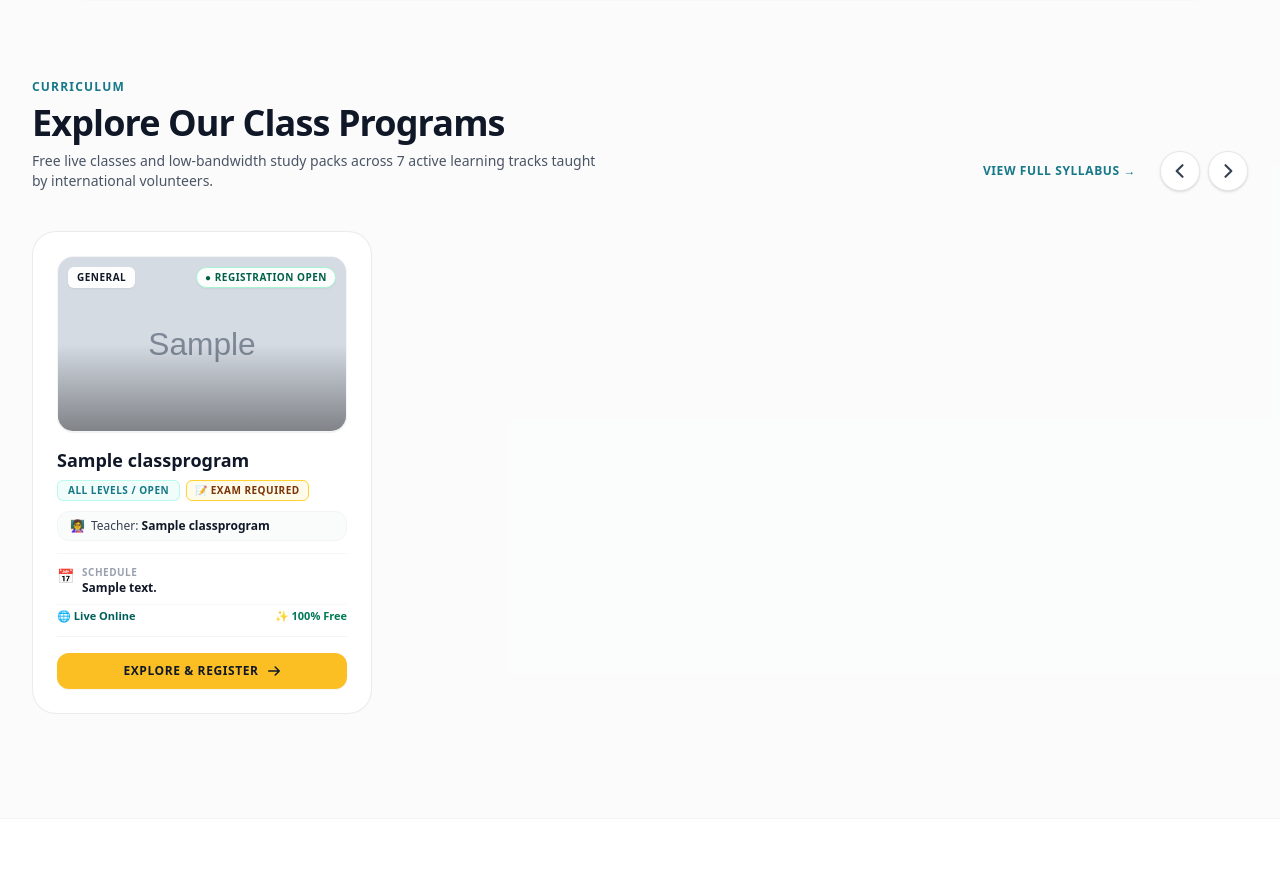
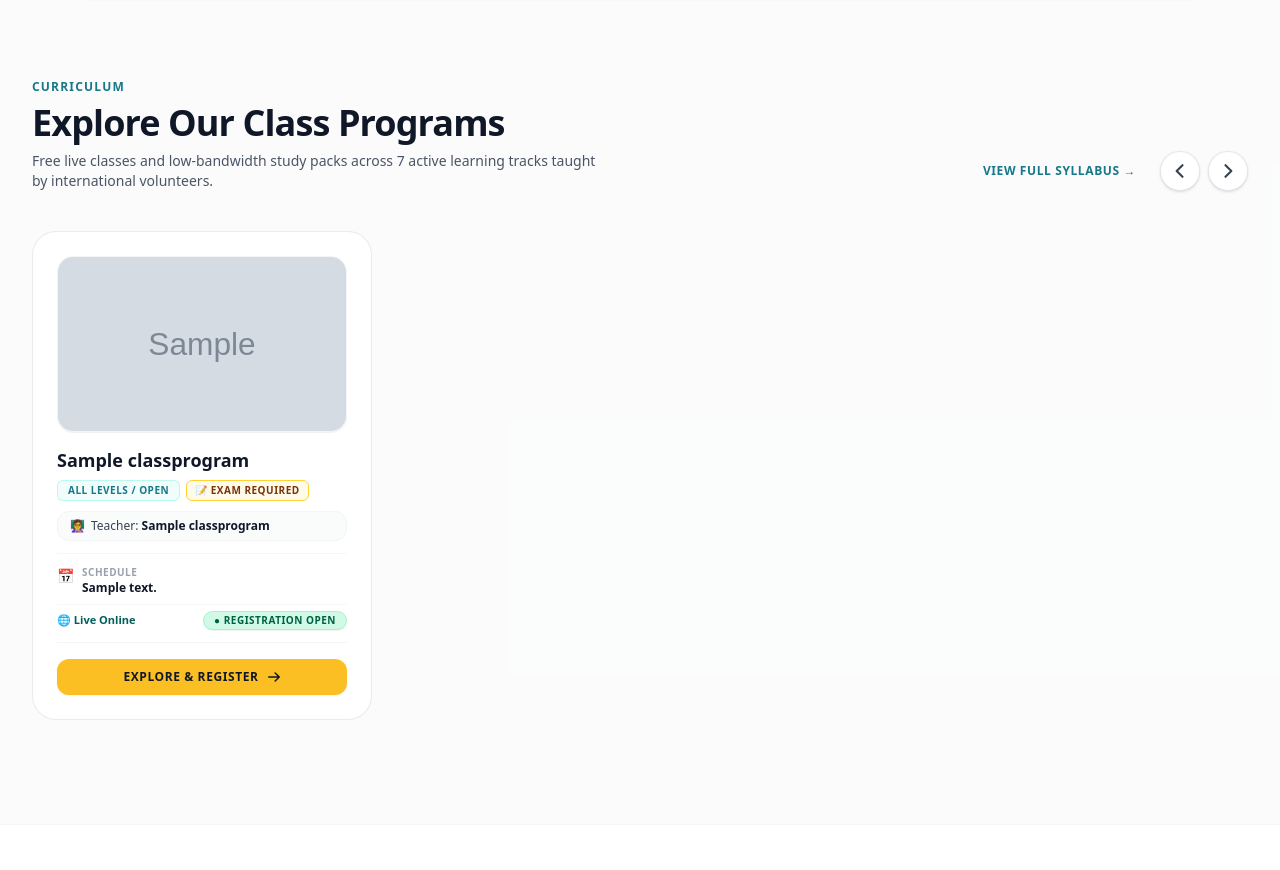
Before and after one commit to KhairullahChakir/educacion-para-ella, a Django app: page / in a window 1280 px wide. Shown: the part 851-1721 px from the top of the page. Run offline with Django 5.2, Linux system fonts and the light colour scheme; tables that the repository leaves empty hold one stand-in row (values such as "Sample post"); grey boxes marked "Sample" are stand-in pictures.

Commit message:
Clean course card layout: remove floating image badges and display registration status badge in info row

```diff
--- a/core/templates/core/home.html
+++ b/core/templates/core/home.html
@@ -172,24 +172,13 @@
             {% for program in class_programs %}
             <div class="min-w-[300px] sm:min-w-[340px] max-w-[340px] bg-white rounded-3xl p-5 sm:p-6 border border-gray-200/80 hover:border-[#167888] hover:shadow-xl transition-all flex flex-col justify-between group snap-start shrink-0 transform hover:-translate-y-1">
                 <div>
-                    <!-- Top Half Cover Artwork / Image with Badges -->
+                    <!-- Top Half Cover Artwork / Image (Clean & Unobstructed) -->
                     <div class="relative w-full h-44 rounded-2xl overflow-hidden mb-4 border border-gray-100 bg-gray-100 shadow-2xs">
                         {% if program.image %}
                             <img src="{{ program.image.url }}" alt="{{ program.title }}" class="w-full h-full object-cover group-hover:scale-105 transition-transform duration-500">
                         {% else %}
                             <img src="{% static 'images/hero_student.png' %}" alt="{{ program.title }}" class="w-full h-full object-cover group-hover:scale-105 transition-transform duration-500">
                         {% endif %}
-                        <div class="absolute inset-0 bg-gradient-to-t from-black/40 via-transparent to-transparent"></div>
-
-                        <!-- Top Floating Badges Header (No Overlap) -->
-                        <div class="absolute top-2.5 inset-x-2.5 flex items-center justify-between gap-1.5 z-10 pointer-events-none">
-                            <span class="px-2 py-0.5 rounded-md text-[10px] font-black uppercase tracking-wider bg-white/95 backdrop-blur-md text-gray-900 border border-white/60 shadow-xs shrink-0 pointer-events-auto">
-                                {{ program.category_icon_info.label }}
-                            </span>
-                            <span class="px-2 py-0.5 text-[10px] font-extrabold uppercase tracking-wider rounded-full border shadow-xs bg-white/95 backdrop-blur-md {{ program.status_badge_classes }} shrink-0 pointer-events-auto">
-                                ● {{ program.display_status }}
-                            </span>
-                        </div>
                     </div>
 
                     <!-- Title -->
@@ -228,9 +217,11 @@
                                 <span class="font-bold text-gray-900 block leading-snug">{{ program.timetable_text }}</span>
                             </div>
                         </div>
-                                <div class="flex items-center justify-between text-[11px] font-bold pt-1 border-t border-gray-100/60 text-teal-800">
-                                    <span>🌐 Live Online</span>
-                                    <span class="text-emerald-700">✨ 100% Free</span>
+                        <div class="flex items-center justify-between text-[11px] font-bold pt-1.5 border-t border-gray-100/60">
+                            <span class="text-teal-800">🌐 Live Online</span>
+                            <span class="px-2.5 py-0.5 text-[10px] font-extrabold uppercase tracking-wider rounded-full border shadow-2xs {{ program.status_badge_classes }}">
+                                ● {{ program.display_status }}
+                            </span>
                         </div>
                     </div>
                 </div>
```
Also changed, not shown: core/templates/core/classes.html (+6 -15 lines), theme/static/css/dist/styles.css. Lines whose indentation alone changed are shown as unchanged.
